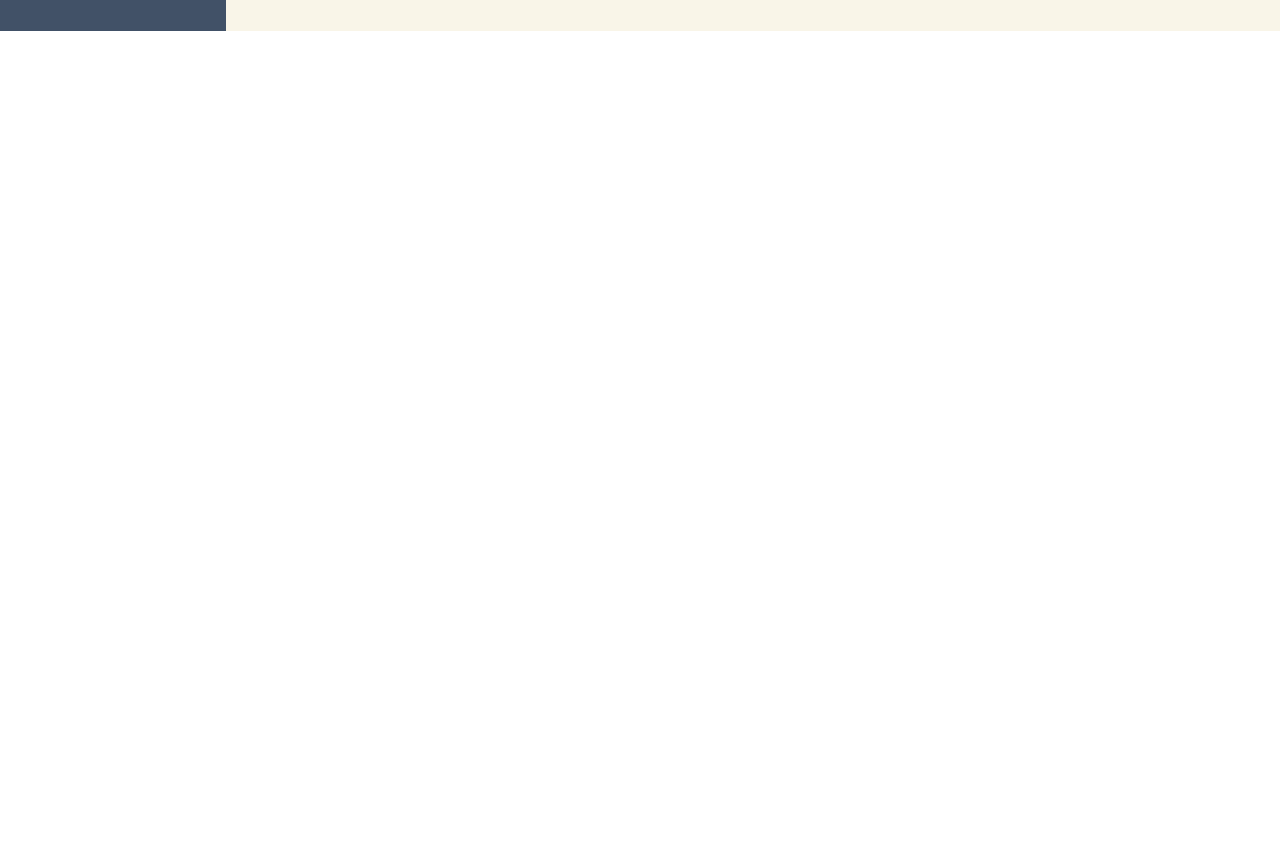
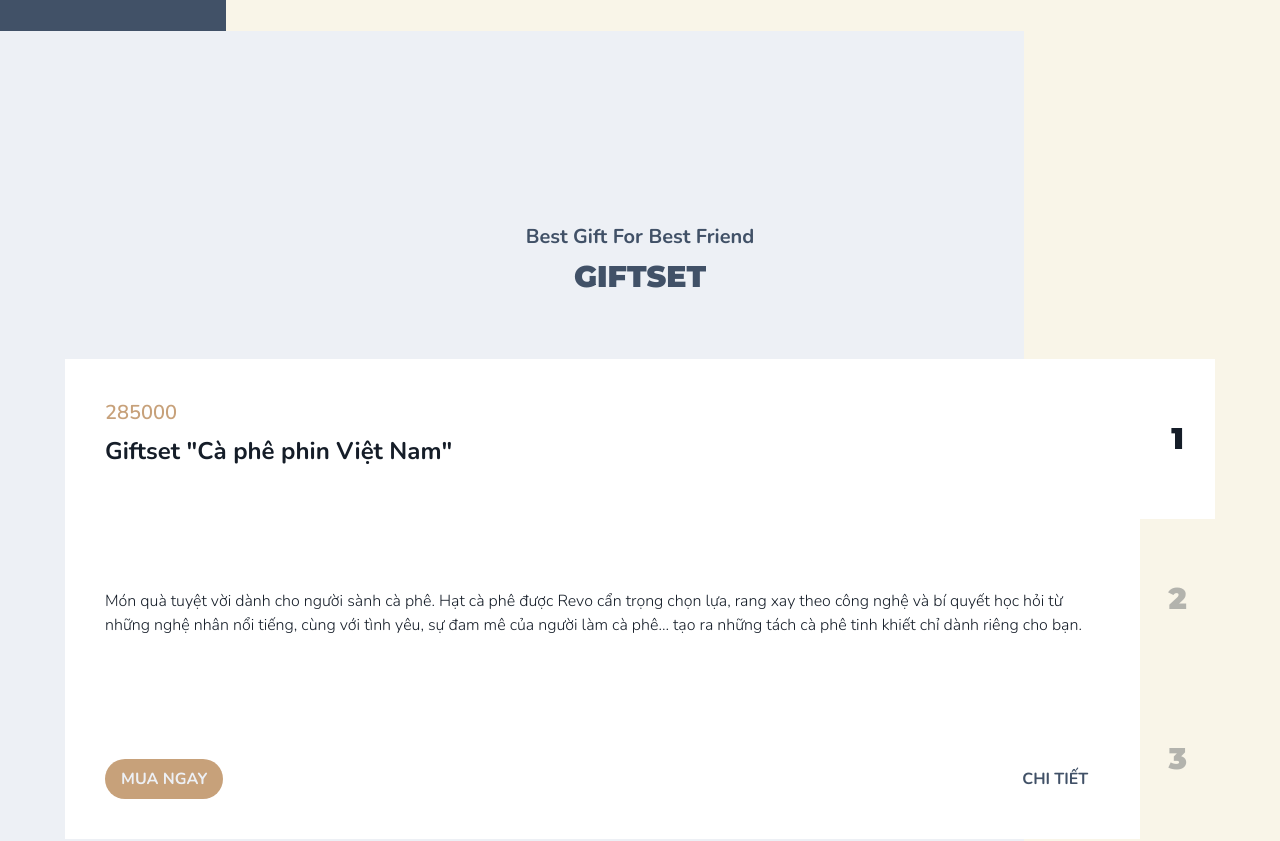
Before and after one commit to katya-sy/revo, a Next.js app: page / in a window 1280 px wide. Shown: the part 2180-3021 px from the top of the page. Before the commit the page ends 2211 px from the top, so only its background shows below. Built offline with nearby package versions, Linux system fonts and the light colour scheme.

Commit message:
add tabs

```diff
--- a/app/layout.tsx
+++ b/app/layout.tsx
@@ -1,5 +1,4 @@
 import type { Metadata } from 'next'
-import localFont from 'next/font/local'
 import './globals.css'
 
 // const geistSans = localFont({
--- a/app/page.tsx
+++ b/app/page.tsx
@@ -1,4 +1,5 @@
 import { Benefits } from '@/components/benefits'
+import { Giftsets } from '@/components/giftsets'
 import { Header } from '@/components/header'
 import { Products } from '@/components/products'
 
@@ -8,6 +9,7 @@ export default function Home() {
       <Header />
       <Benefits />
       <Products />
+      <Giftsets />
     </div>
   )
 }
--- /dev/null
+++ b/components/giftsets.tsx
@@ -0,0 +1,65 @@
+'use client'
+import * as Tabs from '@radix-ui/react-tabs'
+import { BlockTitle } from './block-title'
+import { TabTrigger } from './ui/tab-trigger'
+import { useState } from 'react'
+import { TabContent } from './ui/tab-content'
+
+export const Giftsets = () => {
+  const [value, setValue] = useState('tab0')
+  const tabContent = [
+    {
+      title: 'Giftset "Cà phê phin Việt Nam"',
+      price: 285000,
+      description:
+        'Món quà tuyệt vời dành cho người sành cà phê. Hạt cà phê được Revo cẩn trọng chọn lựa, rang xay theo công nghệ và bí quyết học hỏi từ những nghệ nhân nổi tiếng, cùng với tình yêu, sự đam mê của người làm cà phê… tạo ra những tách cà phê tinh khiết chỉ dành riêng cho bạn.',
+    },
+    {
+      title: 'weg',
+      price: 285000,
+      description:
+        'Món quà tuyệt vời dành cho người sành cà phê. Hạt cà phê được Revo cẩn trọng chọn lựa, rang xay theo công nghệ và bí quyết học hỏi từ những nghệ nhân nổi tiếng, cùng với tình yêu, sự đam mê của người làm cà phê… tạo ra những tách cà phê tinh khiết chỉ dành riêng cho bạn.',
+    },
+    {
+      title: 'sfdgfh',
+      price: 285000,
+      description:
+        'Món quà tuyệt vời dành cho người sành cà phê. Hạt cà phê được Revo cẩn trọng chọn lựa, rang xay theo công nghệ và bí quyết học hỏi từ những nghệ nhân nổi tiếng, cùng với tình yêu, sự đam mê của người làm cà phê… tạo ra những tách cà phê tinh khiết chỉ dành riêng cho bạn.',
+    },
+  ]
+
+  return (
+    <div className="relative before:top-0 before:bottom-0 before:left-[80%] before:absolute flex flex-col gap-16 bg-grey before:bg-beige-light py-24 before:w-[calc(100vw-80%)]">
+      <div className="flex flex-col gap-16 py-24 container">
+        <BlockTitle title="Best Gift For Best Friend" subtitle="GIFTSET" />
+        <Tabs.Root
+          className="z-[2] flex flex-row-reverse"
+          value={value}
+          onValueChange={(val) => setValue(val)}
+          defaultValue={value}
+        >
+          <Tabs.List
+            className="flex flex-col w-[80px]"
+            aria-label="Show giftsets"
+          >
+            {tabContent.map((_item, index) => (
+              <TabTrigger key={index} activeValue={value} value={`tab${index}`}>
+                {index + 1}
+              </TabTrigger>
+            ))}
+          </Tabs.List>
+          <div className="w-full">
+            {tabContent.map((item, index) => (
+              <TabContent
+                key={index}
+                activeValue={value}
+                value={`tab${index}`}
+                content={item}
+              />
+            ))}
+          </div>
+        </Tabs.Root>
+      </div>
+    </div>
+  )
+}
--- /dev/null
+++ b/components/ui/tab-content.tsx
@@ -0,0 +1,40 @@
+import { Content } from '@radix-ui/react-tabs'
+import { Button } from './button'
+
+interface TabContentProps {
+  value: string
+  activeValue: string
+  content: {
+    // imgUrl: string
+    title: string
+    price: number
+    description: string
+  }
+}
+
+export const TabContent = ({
+  value,
+  activeValue,
+  content,
+}: TabContentProps) => {
+  return (
+    <Content
+      className={`${value === activeValue ? 'flex' : 'hidden'} transition-all bg-white duration-300 flex h-full`}
+      value={value}
+    >
+      <div className="flex flex-col sm:justify-between gap-3 xs:gap-5 bg-white xs:py-10 p-5 sm:p-10 max-sm:max-w-[235px] grow">
+        <div className="flex flex-col gap-1 xs:gap-2">
+          <p className="font-semibold text-beige text-xl">{content.price}</p>
+          <h4 className="font-bold text-blue-dark text-xl sm:text-2xl">
+            {content.title}
+          </h4>
+        </div>
+        <p className="font-light text-blue-dark">{content.description}</p>
+        <div className="flex max-sm:flex-col sm:justify-between gap-2">
+          <Button>MUA NGAY</Button>
+          <Button intent="secondary">CHI TIẾT</Button>
+        </div>
+      </div>
+    </Content>
+  )
+}
--- /dev/null
+++ b/components/ui/tab-trigger.tsx
@@ -0,0 +1,22 @@
+import { Trigger } from '@radix-ui/react-tabs'
+
+interface TabTriggerProps {
+  value: string
+  activeValue: string
+  children: string | number
+}
+
+export const TabTrigger = ({
+  value,
+  activeValue,
+  children,
+}: TabTriggerProps) => {
+  return (
+    <Trigger
+      className={`${value === activeValue ? 'bg-white opacity-100' : 'bg-transparent opacity-30'} transition-all duration-300 flex justify-center items-center h-40 font-black font-montserrat text-3xl text-blue-dark cursor-pointer`}
+      value={value}
+    >
+      {children}
+    </Trigger>
+  )
+}
--- a/package.json
+++ b/package.json
@@ -9,6 +9,7 @@
     "lint": "next lint"
   },
   "dependencies": {
+    "@radix-ui/react-tabs": "^1.1.1",
     "class-variance-authority": "^0.7.0",
     "embla-carousel-react": "^8.3.0",
     "next": "14.2.8",
```
Also changed, not shown: 1 other file (tests, documents, lock files or other folders).
